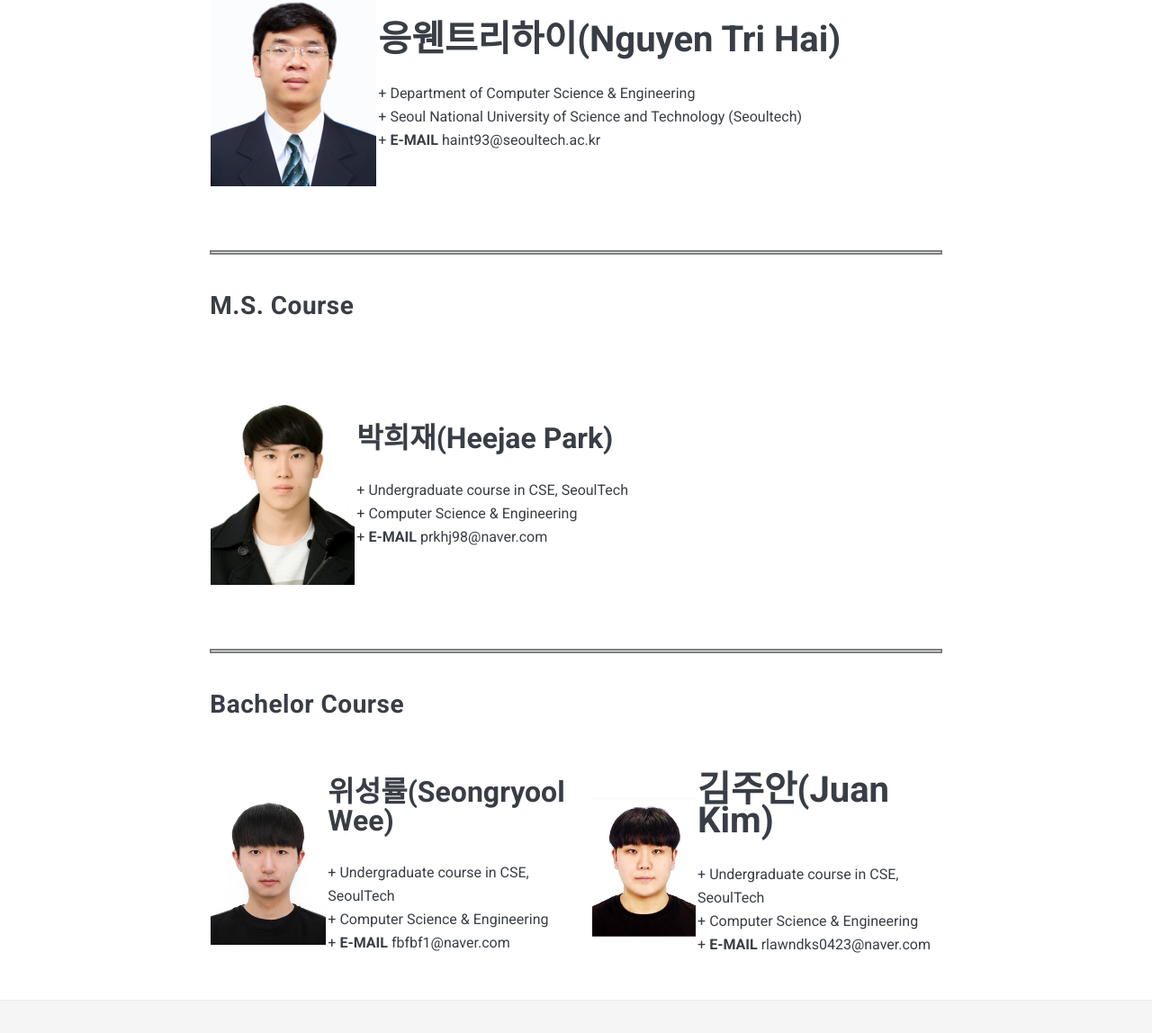
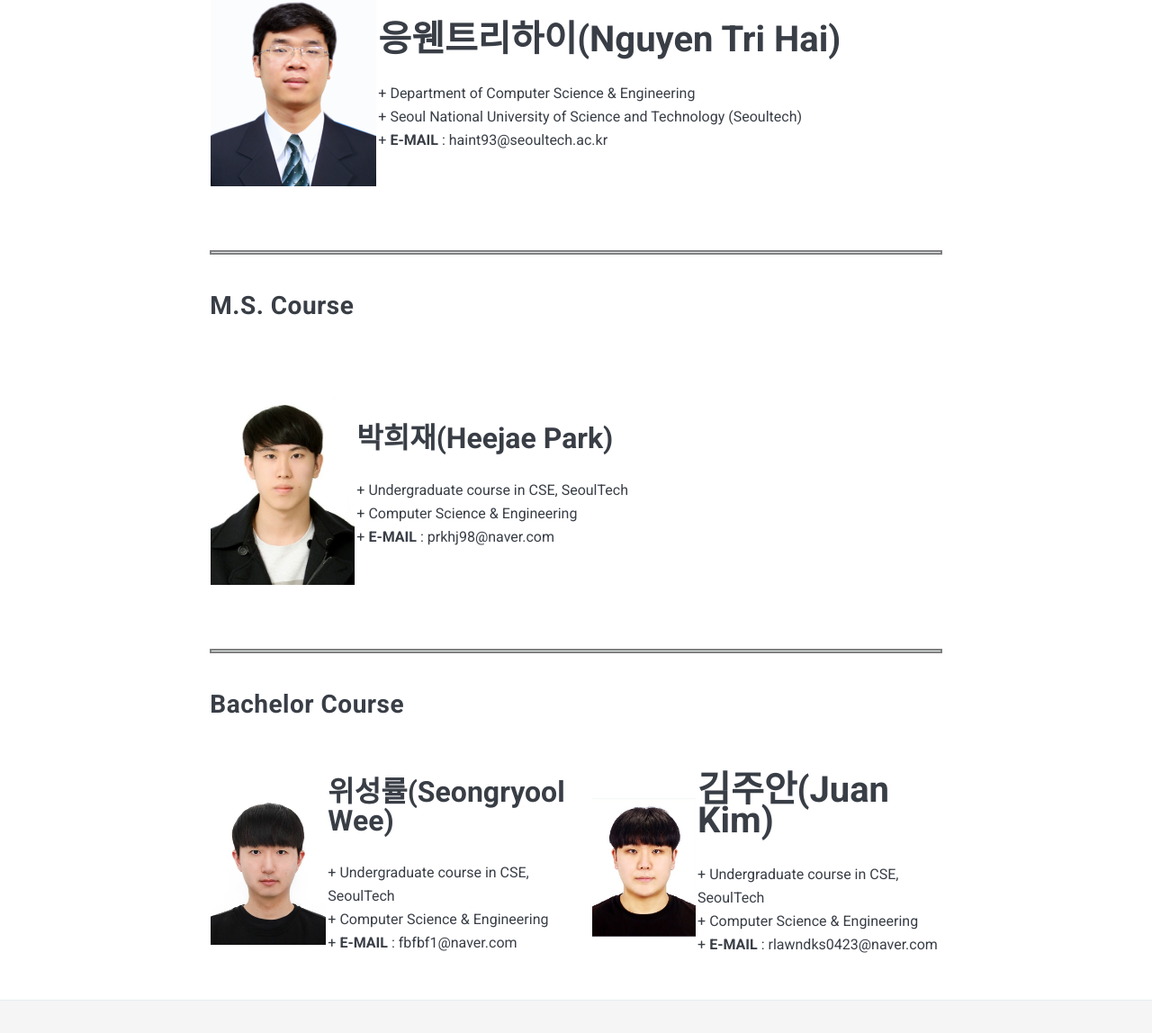
Before and after one commit to icelab-2020/HeeJaeMon123.github.io, a Jekyll site: the page built from _pages/01_members.md, in a window 1280 px wide. Shown: the part 950-2098 px from the top of the page at 90% size. Built offline with Jekyll 4.4.1, drawn with Linux system fonts in a browser that asks for light colours; nearby versions of some CDN libraries.

Commit message:
Update 01_members.md

```diff
--- a/_pages/01_members.md
+++ b/_pages/01_members.md
@@ -18,7 +18,7 @@ permalink: /01_members/
 
 |    |  <img width=400/>  |
 |:---|:---|
-| ![iot]({{site.baseurl}}/images/tri.png){: width="184" height="248"} | <b><span style="font-size:250%">응웬트리하이(Nguyen Tri Hai)</span></b><br><br> + Department of Computer Science & Engineering   <br> + Seoul National University of Science and Technology (Seoultech)  <br> + **E-MAIL**   haint93@seoultech.ac.kr |
+| ![iot]({{site.baseurl}}/images/tri.png){: width="184" height="248"} | <b><span style="font-size:250%">응웬트리하이(Nguyen Tri Hai)</span></b><br><br> + Department of Computer Science & Engineering   <br> + Seoul National University of Science and Technology (Seoultech)  <br> + **E-MAIL** :  haint93@seoultech.ac.kr |
 
 <hr style="border:2px solid gray">
 
@@ -26,7 +26,7 @@ permalink: /01_members/
 
 |    |    |
 |:---|:---|
-| ![iot]({{site.baseurl}}/images/hj.jpg){: width="160"; height"195"} | <b><span style="font-size:200%">박희재(Heejae Park)</span></b><br><br> + Undergraduate course in CSE, SeoulTech   <br> + Computer Science & Engineering  <br> + **E-MAIL**   prkhj98@naver.com |
+| ![iot]({{site.baseurl}}/images/hj.jpg){: width="160"; height"195"} | <b><span style="font-size:200%">박희재(Heejae Park)</span></b><br><br> + Undergraduate course in CSE, SeoulTech   <br> + Computer Science & Engineering  <br> + **E-MAIL** :  prkhj98@naver.com |
 
 <hr style="border:2px solid gray">
 
@@ -34,7 +34,7 @@ permalink: /01_members/
 
 |    |   |    |    |
 |:---|:---|:---|:---|
-| ![iot]({{site.baseurl}}/images/sw.jpg){: width="184"; height="248"} | <b><span style="font-size:200%">위성률(Seongryool Wee)</span></b><br><br> + Undergraduate course in CSE, SeoulTech   <br> + Computer Science & Engineering  <br> + **E-MAIL**   fbfbf1@naver.com | ![iot]({{site.baseurl}}/images/jk.jpg){: width="165" height="235"} |  <b><span style="font-size:250%">김주안(Juan Kim)</span></b><br><br> + Undergraduate course in CSE, SeoulTech   <br> + Computer Science & Engineering  <br> + **E-MAIL**   rlawndks0423@naver.com |
+| ![iot]({{site.baseurl}}/images/sw.jpg){: width="184"; height="248"} | <b><span style="font-size:200%">위성률(Seongryool Wee)</span></b><br><br> + Undergraduate course in CSE, SeoulTech   <br> + Computer Science & Engineering  <br> + **E-MAIL** : fbfbf1@naver.com | ![iot]({{site.baseurl}}/images/jk.jpg){: width="165" height="235"} |  <b><span style="font-size:250%">김주안(Juan Kim)</span></b><br><br> + Undergraduate course in CSE, SeoulTech   <br> + Computer Science & Engineering  <br> + **E-MAIL** : rlawndks0423@naver.com |
 
 
 
```
